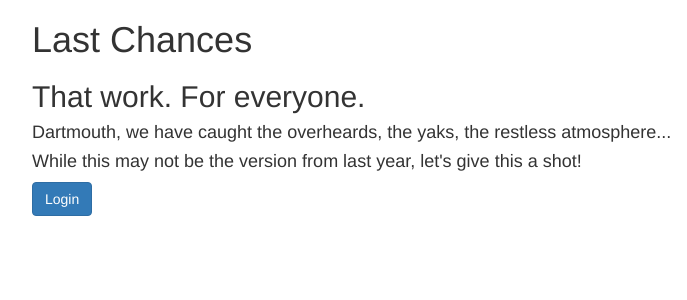
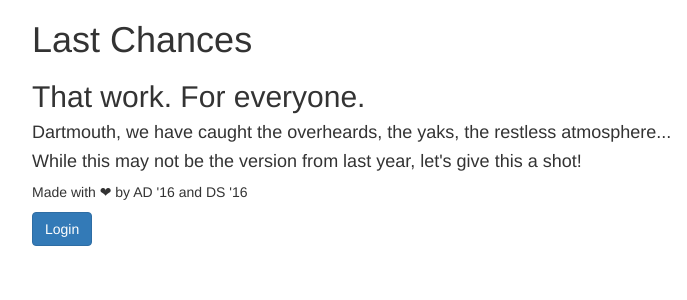
Before and after one commit to danasilver/lastchances, a Python web app: template templates/index.html in a window 1280 px wide. Shown: the top 300 px of the page, without its empty margins (38-725 px from the left). Run offline with Jinja, Linux system fonts and the light colour scheme; the template is opened without the code that fills it, so the values that code supplies are empty; some libraries are stand-ins or nearby versions.

Commit message:
Add attribution

```diff
--- a/templates/index.html
+++ b/templates/index.html
@@ -12,6 +12,8 @@
             atmosphere...</h4>
             <h4>While this may not be the version from last year, let's give this a shot!</h4>
 
+            <p>Made with ❤ by AD '16 and DS '16</p>
+
             <a href="/login" class="btn btn-primary">Login</a>
         </div>
     </body>
```
